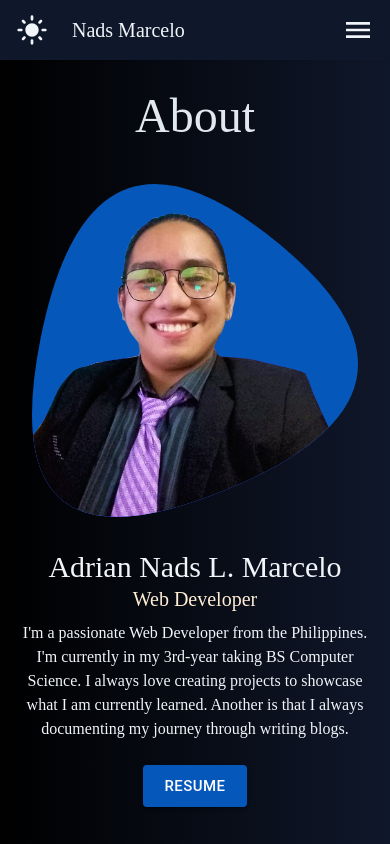
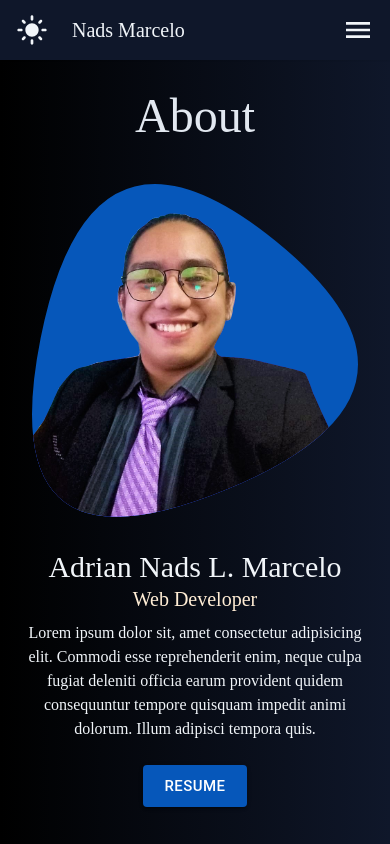
Before and after one commit to NADS-PROGRAMMER/Portfolio-Website, a React (Create React App) app: page /about in a window 390 px wide. Shown: the top 844 px of the page. Built offline with nearby package versions, Linux system fonts and the light colour scheme.

Commit message:
ADDED animation to Home, About and Projects page

```diff
--- a/src/App.js
+++ b/src/App.js
@@ -30,7 +30,7 @@ function App() {
 
               <Navbar />
 
-              <AnimatePresence>
+              <AnimatePresence exitBeforeEnter>
                 <Routes location={location} key={location.key}>
                   <Route exact path="/" element={<Home />} />
                   <Route exact path="/about" element={<About />}/>
--- a/src/Pages/About.jsx
+++ b/src/Pages/About.jsx
@@ -6,6 +6,7 @@ import Skills from '../components/Skills'
 import Education from '../components/Education'
 import Certificates from '../components/Certificates'
 import { motion, AnimatePresence } from 'framer-motion'
+import Variants from '../variants/Variants'
 
 /**
  * It is the About Page. */
@@ -27,50 +28,68 @@ function About() {
       },
   ]
 
+  const childVariant = {
+    initial: {
+        opacity: 0,
+        y: '50%'
+    },
+    animate: {
+        opacity: 1,
+        y: 0
+    },
+
+  }
+
   return (
 
     <AnimatePresence>
-      <motion.main className="main-about">
+      <motion.main variants={Variants.aboutVariant} initial="initial" animate="animate" exit="exit" className="main-about">
 
           {/* About (Text) */}
           <motion.h1
+            variants={childVariant}
             className="heading-1 lg:hidden">
                 About
           </motion.h1>
 
           {/* Photo */}
-          <motion.section aria-label="Photo of Adrian Nads" className="lg:sticky lg:top-[5rem]">
+          <motion.section
+              variants={childVariant}
+              aria-label="Photo of Adrian Nads" className="lg:sticky lg:top-[5rem]">
               <AboutPhoto className="img-main p-[1rem] lg:max-w-[26rem]  mx-auto"/>
           </motion.section>
 
           <motion.div  className="flex flex-col">
 
-            <motion.h1 className="hidden heading-1 lg:block text-left">About</motion.h1>
+            <motion.h1
+                variants={childVariant}
+                className="hidden heading-1 lg:block text-left">
+                    About
+            </motion.h1>
 
              <div className="flex flex-col items-center gap-[3rem] lg:items-start">
 
                     {/* Brief Intro */}
-                    <motion.div className="text-center flex flex-col items-center gap-[.5rem] lg:items-start lg:text-left">
+                    <motion.div variants={Variants.aboutVariant} initial="initial" animate="animate"  className="text-center flex flex-col items-center gap-[.5rem] lg:items-start lg:text-left">
 
                         {/* Adrian Nads Marcelo / Web Developer */}
-                        <section>
-                            <h2
+                        <motion.section variants={Variants.aboutVariant} initial="initial" animate="animate">
+                            <motion.h2
+                                variants={childVariant}
                                 className="font-[Poppins] font-medium text-3xl dark:text-slate-100">
                                 Adrian Nads L. Marcelo
-                            </h2>
-                            <span
+                            </motion.h2>
+                            <motion.span
+                                variants={childVariant}
                                 className="font-[Poppins] text-xl text-portfolio-tertiary font-medium dark:text-orange-100">
                                 Web Developer
-                            </span>
-                        </section>
+                            </motion.span>
+                        </motion.section>
 
                         {/* Introduction */}
-                        <p className="font-[Poppins] md:max-w-[55ch] dark:text-slate-100">
-                            I'm a passionate Web Developer from the Philippines. I'm currently
-                            in my 3rd-year taking BS Computer Science. I always love creating
-                            projects to showcase what I am currently learned. Another is that
-                            I always documenting my journey through writing blogs.
-                        </p>
+                        <motion.p variants={childVariant} className="font-[Poppins] md:max-w-[55ch] dark:text-slate-100">
+                            Lorem ipsum dolor sit, amet consectetur adipisicing elit. Commodi esse reprehenderit enim, neque culpa fugiat deleniti officia earum provident quidem consequuntur tempore quisquam impedit animi dolorum. Illum adipisci tempora quis.
+                        </motion.p>
 
                         {/* Resume Button */}
                         <Button
@@ -84,16 +103,21 @@ function About() {
                         </Button>
                     </motion.div>
 
-                    {/* Loop through all of the SECTION */}
-                    {
+                    <motion.div
+                    variants={Variants.aboutVariant} initial="initial" animate="animate"
+                    className="flex flex-col gap-[3rem]">
+                        {
                         sections.map((section, index) => {
                             return (
                                 <AboutSection key={index} sectionName={section.name}>
                                     {section['section']}
                                 </AboutSection>
-                            )
-                        })
-                    }
+                                )
+                            })
+                        }
+                    </motion.div>
+                    {/* Loop through all of the SECTION */}
+
 
                 </div>
           </motion.div>
--- a/src/Pages/Home.jsx
+++ b/src/Pages/Home.jsx
@@ -3,32 +3,58 @@ import Button from '@mui/material/Button';
 import {ReactComponent as MainLogo} from '../assets/logos/MainLogo.svg'
 import Socials from '../components/Socials'
 import { motion } from 'framer-motion'
+import Variants from '../variants/Variants'
 
 /** It is the Homepage */
 function Home() {
 
+    const childVariant = {
+
+        initial: {
+            opacity: 0,
+            x: '100%'
+        },
+        animate: {
+            opacity: 1,
+            x: 0,
+            transition: {
+                staggerChildren: .2
+            }
+        },
+    }
     return (
        /** Classes of the <main> tag can be located in index.css */
-       <main className="main-home">
+       <motion.main
+           variants={Variants.homeVariant}
+           initial="initial"
+           animate="animate"
+           exit="exit"
+           className="main-home">
 
            {/*  Hero Introduction */}
             <motion.section
-                className="order-2 flex flex-col items-center md:order-1 md:items-start ">
+                variants={childVariant}
+                initial="initial"
+                animate="animate"
+                exit="exit"
+                className="order-2 flex flex-col items-center md:order-1 xl:items-start ">
 
                 {/* Greetings Text */}
                 <motion.span
-                    className="text-[1.5rem] font-[Poppins] text-center text-portfolio-tertiary font-normal max-w-[23ch] sm:text-[2rem] md:text-left dark:text-orange-100">
+                    variants={childVariant}
+                    className="text-[1.5rem] font-[Poppins] text-center text-portfolio-tertiary font-normal max-w-[23ch] sm:text-[2rem] xl:text-left dark:text-orange-100">
                     Hello there! I'm Nads from the Philippines
                 </motion.span>
 
                 {/* Job Title */}
                 <motion.h1
+                    variants={childVariant}
                     className="heading-1">
                         Web Developer
                 </motion.h1>
 
                 {/* Resume Button */}
-                <motion.span>
+                <motion.span variants={childVariant}>
                     <Button
                         size="large"
                         sx={{
@@ -40,7 +66,7 @@ function Home() {
                     </Button>
                 </motion.span>
 
-                <motion.span>
+                <motion.span variants={childVariant}>
                     <Socials className="flex gap-[2rem] mt-[2rem]"/>
                 </motion.span>
 
@@ -48,10 +74,10 @@ function Home() {
 
             {/* Picture */}
            <motion.section
-                className="w-full h-max flex flex-col items-center justify-center md:w-max">
+                className="w-full h-max flex flex-col items-center justify-center xl:w-max">
                 <MainLogo className="img-main"/>
            </motion.section>
-       </main>
+       </motion.main>
     )
 }
 
--- a/src/components/AboutSection.jsx
+++ b/src/components/AboutSection.jsx
@@ -13,9 +13,23 @@ import { motion } from 'framer-motion'
  */
 function AboutSection({ children, sectionName}) {
 
+  const childVariant = {
+    initial: {
+        opacity: 0,
+        y: '50%'
+    },
+    animate: {
+        opacity: 1,
+        y: 0,
+        transition: {
+            staggerChildren: 0.2,
+        }
+    }
+  }
+
   return (
 
-    <motion.div className="flex flex-col items-center gap-[1rem] lg:items-start">
+    <motion.div variants={childVariant} className="flex flex-col items-center gap-[1rem] lg:items-start">
         <h2 className="heading-2">
             { sectionName }
         </h2>
--- a/src/components/Project.jsx
+++ b/src/components/Project.jsx
@@ -1,10 +1,12 @@
 import React from 'react'
 import Button from '@mui/material/Button';
+import { motion } from 'framer-motion'
+import Variants from '../variants/Variants'
 
 function Project({ props }) {
 
   return (
-      <section className="flex flex-col items-start gap-[1rem] w-full md:w-max ">
+      <motion.section variants={Variants.childVariant} className="flex flex-col items-start gap-[1rem] w-full md:w-max ">
 
         {/* Project Image */}
         <section
@@ -35,7 +37,7 @@ function Project({ props }) {
             </Button>
         </section>
 
-      </section>
+      </motion.section>
   );
 }
 
--- a/src/index.css
+++ b/src/index.css
@@ -62,7 +62,7 @@ body {
 
 /* Home (main tag) styles */
 .main-home {
-  @apply min-h-screen flex flex-col justify-center items-center p-[4.5rem_0rem] gap-[2rem] md:flex-row md:justify-evenly overflow-x-hidden;
+  @apply min-h-screen flex flex-col justify-center items-center p-[4.5rem_0rem] gap-[2rem] xl:flex-row xl:justify-evenly overflow-x-hidden;
 }
 
 /* Main Image */
--- /dev/null
+++ b/src/variants/Variants.js
@@ -0,0 +1,59 @@
+export default {
+
+     // Home Page Variant
+     homeVariant: {
+
+        initial: {
+            opacity: 0
+        },
+        animate: {
+            opacity: 1
+        }
+    },
+    // About Page Variant
+    aboutVariant: {
+        initial: {
+            opacity: 0
+        },
+        animate: {
+            opacity: 1,
+            transition: {
+                when: 'beforeChildren',
+                staggerChildren: 0.2
+            }
+        },
+            exit: {
+            opacity: 0,
+            x: '-100%',
+            transition: {
+                duration: 5
+            }
+        }
+    },
+
+    // Projects Page Variant
+    projectVariant: {
+
+        initial: {
+            opacity: 0
+        },
+        animate: {
+            opacity: 1,
+            transition: {
+                when: 'beforeChildren',
+                staggerChildren: 0.2
+            }
+        }
+    },
+
+    childVariant: {
+        initial: {
+            opacity: 0,
+            y: '50%'
+        },
+        animate: {
+            opacity: 1,
+            y: 0,
+        }
+    }
+}
```
Also changed, not shown: src/Pages/Projects.jsx (+8 -5 lines), src/variants/Varaints.js (deleted, +0 -7 lines).
